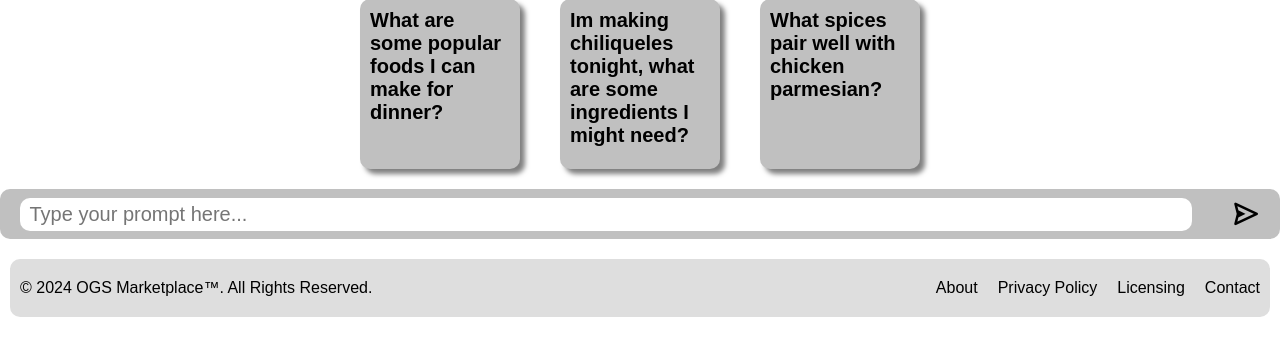
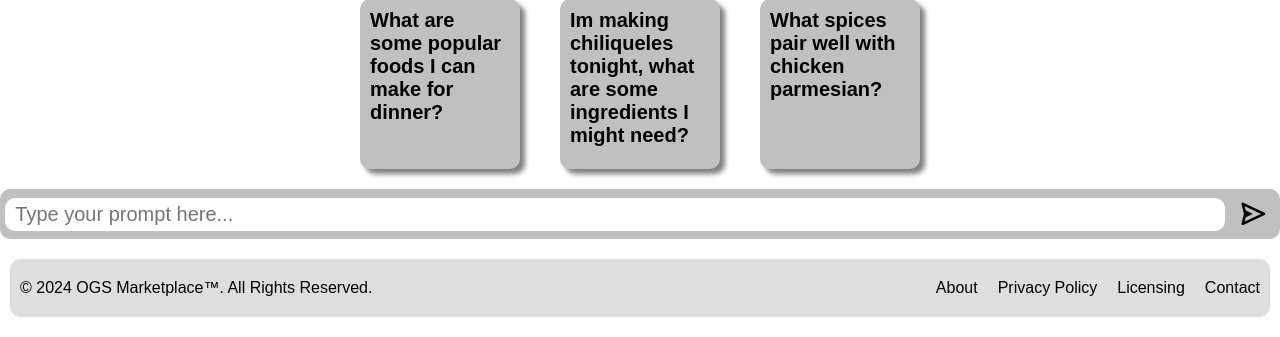
Before and after one commit to PC-II/CMPE131-FoodStore, a PHP site: page /PHP/index.php in a window 1280 px wide. Shown: the part 1511-1848 px from the top of the page. Run offline with PHP 8.4, Linux system fonts and the light colour scheme.

Commit message:
added some interaction in the ai input section

```diff
--- a/CSS/index.css
+++ b/CSS/index.css
@@ -458,7 +458,7 @@ main .carousel
   background: silver;
   display: flex;
   align-items: center;
-  justify-content: space-around;
+  justify-content: space-evenly;
   font-size: 30px;
   border-radius: 10px;
 }
@@ -467,11 +467,21 @@ main .carousel
   resize: none;
   outline: none;
   font-size: 20px;
-  width: 90%;
+  width: 1200px;
   border: none;
   border-radius: 10px;
   padding: 5px 10px;
   overflow-x: none;
+}
+.chat-bot .user-field #bot-submit-button
+{
+  border-radius: 100%;
+  padding: 7px;
+  cursor: pointer;
+}
+.chat-bot .user-field #bot-submit-button:hover
+{
+  background: rgb(169, 169, 169);
 }
 
 footer
--- a/PHP/index.php
+++ b/PHP/index.php
@@ -110,7 +110,7 @@
         </div>
         <form class="user-field">
           <textarea placeholder="Type your prompt here..." name="user-input" id="user-input" rows="1"></textarea>
-          <i class='bx bx-send'></i>
+          <i class='bx bx-send' id="bot-submit-button"></i>
         </form>
         <div class="bot-response">
 
```
